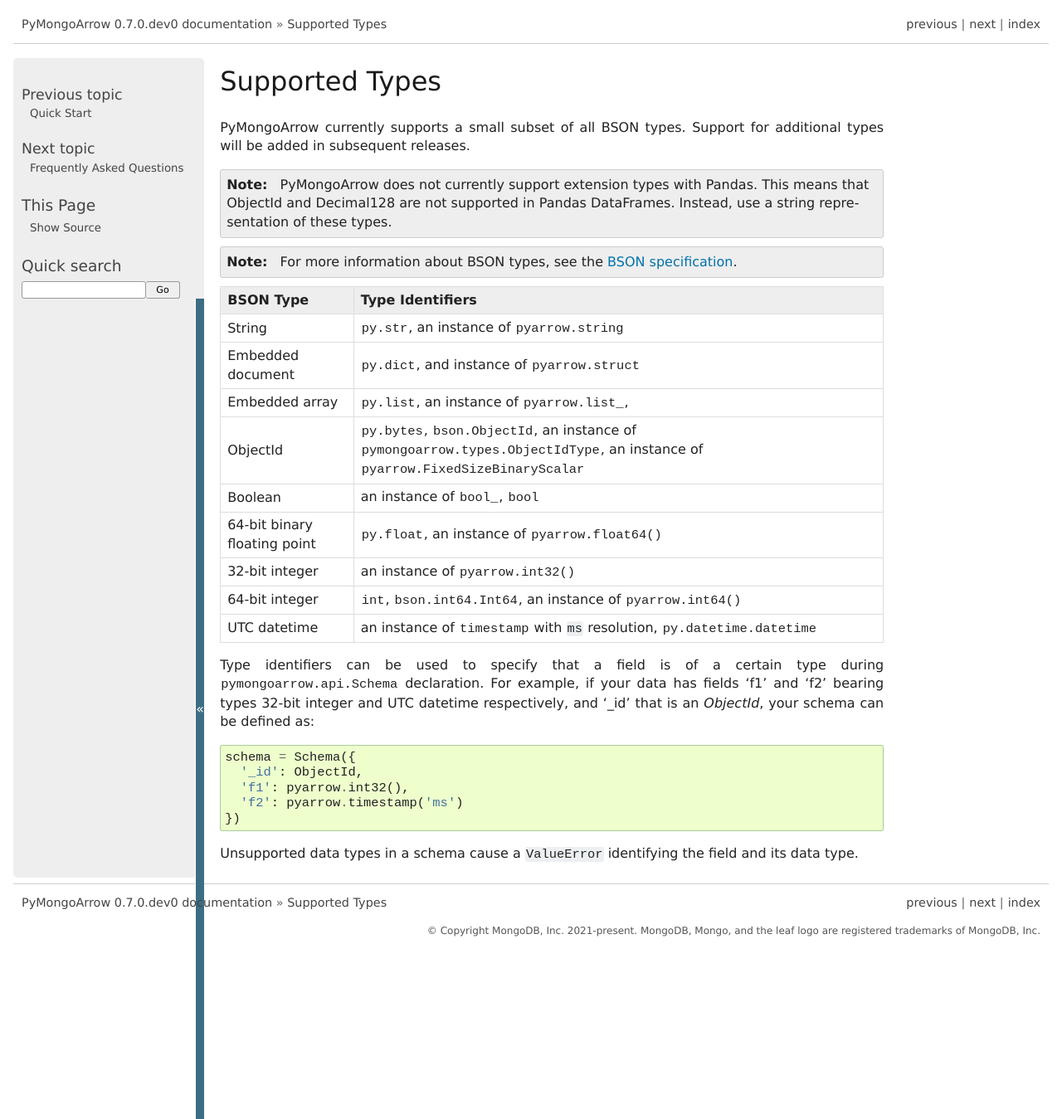
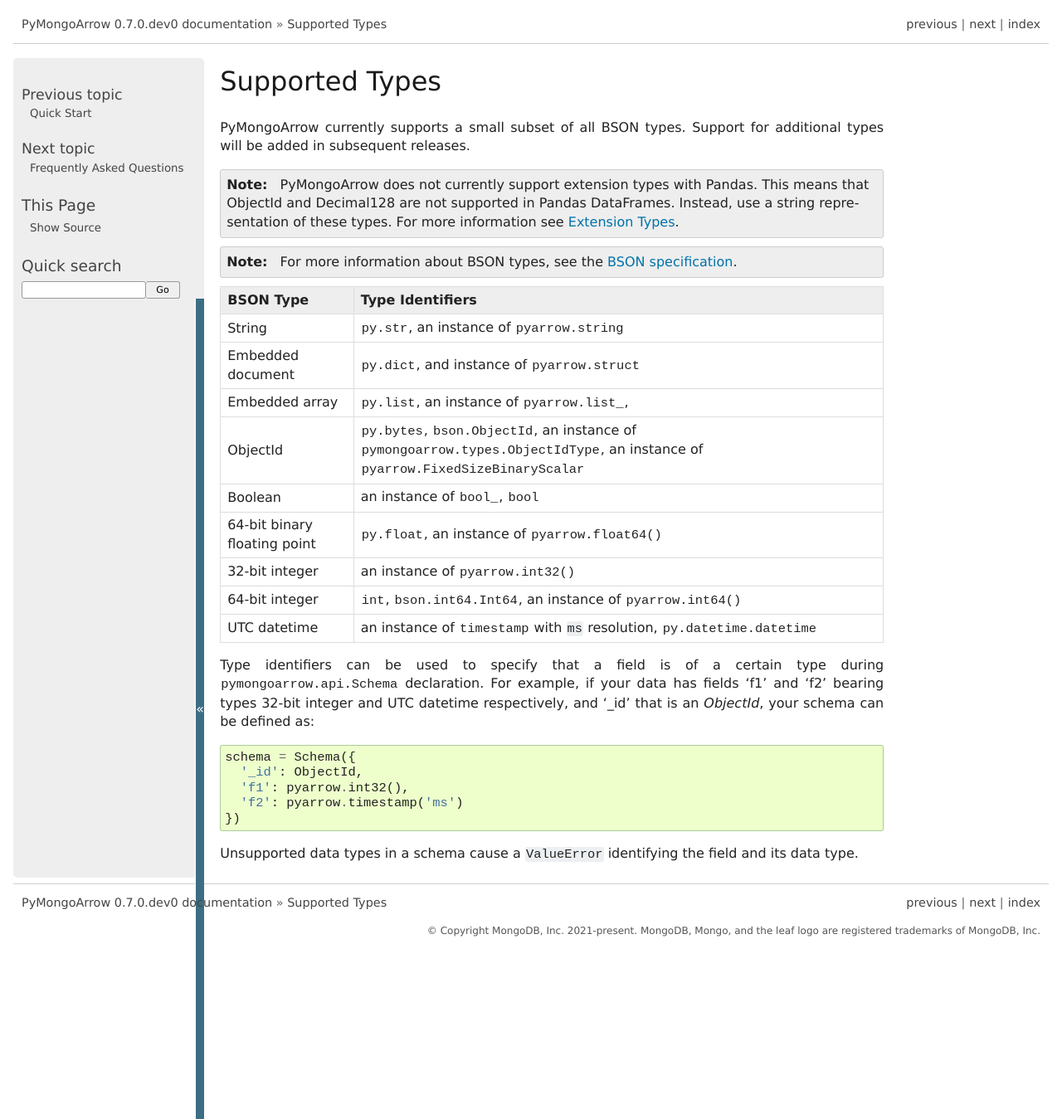
Before and after one commit to mongodb-labs/mongo-arrow, a Sphinx documentation site: the page built from bindings/python/docs/source/supported_types.rst, in a window 1280 px wide. Shown: the whole page at 83% size. Built offline with Sphinx 7.4.7, drawn with Linux system fonts in a browser that asks for light colours; part of the change alters nothing that is shown.

Commit message:
add more tutorials about extension types

```diff
--- /dev/null
+++ b/bindings/python/docs/source/extension_types.rst
@@ -0,0 +1,33 @@
+Extension Types
+===============
+
+This tutorial is intended as an introduction to working with
+**PyMongoArrow** and it's corresponding extension types. The reader is assumed to be familiar with basic
+`PyMongo <https://pymongo.readthedocs.io/en/stable/tutorial.html>`_ and
+`MongoDB <https://docs.mongodb.com>`_ concepts.
+
+Extension types with Arrow
+^^^^^^^^^^^^^^^^^^^^^^^^^^
+Both extension types, ObjectId and Decimal128, are supported in Arrow. This means that when using
+a PyArrow table, you can use the corresponding PyMongoArrow extension type like so::
+
+            schema = Schema({"_id": ObjectIdType(), "data": Decimal128StringType()})
+            expected = Table.from_pydict(
+                {
+                    "_id": [i.binary for i in oids],
+                    "data": [str(decs[0]), str(decs[1]), str(decs[2]), None],
+                },
+                ArrowSchema([("_id", binary(12)), ("data", string())]),
+            )
+
+
+
+Extension types with Pandas/NumPy
+^^^^^^^^^^^^^^^^^^^^^^^^^^^^^^^^^
+Extension types with Pandas and NumPy are not supported, and they must use the string representation.
+Like so::
+
+        pd_schema = {"_id": np.object_, "decimal128": np.object_}
+        expected = pd.DataFrame(
+            data={"_id": [i.binary for i in self.oids], "decimal128": [str(i) for i in self.decimal_128s]}
+        ).astype(pd_schema)
--- a/bindings/python/docs/source/supported_types.rst
+++ b/bindings/python/docs/source/supported_types.rst
@@ -8,6 +8,7 @@ Support for additional types will be added in subsequent releases.
 
 .. note:: PyMongoArrow does not currently support extension types with Pandas. This means that ObjectId
    and Decimal128 are not supported in Pandas DataFrames. Instead, use a string representation of these types.
+   For more information see :doc:`extension_types`.
 
 .. note:: For more information about BSON types, see the
    `BSON specification <http://bsonspec.org/spec.html>`_.
```
